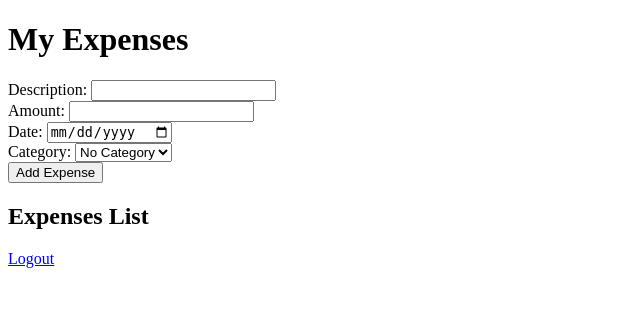
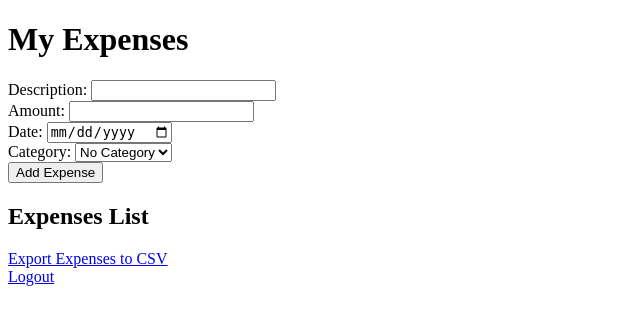
Before and after one commit to Ari2123/DataScience, a Flask app: page /expenses in a window 1280 px wide. Shown: the top 325 px of the page, without its empty margins (0-640 px from the left). Run offline with Flask 3, Linux system fonts and the light colour scheme.

Commit message:
Update expenses.html

```diff
--- a/expense_tracker/templates/expenses.html
+++ b/expense_tracker/templates/expenses.html
@@ -31,6 +31,8 @@
         <li>{{ expense.description }} - ${{ expense.amount }} ({{ expense.date.strftime('%Y-%m-%d') }})</li>
         {% endfor %}
     </ul>
+    <a href="{{ url_for('export_expenses_csv') }}">Export Expenses to CSV</a> <!-- Added link to export expenses -->
+    <br>
     <a href="{{ url_for('logout') }}">Logout</a>
 </body>
 </html>
```
